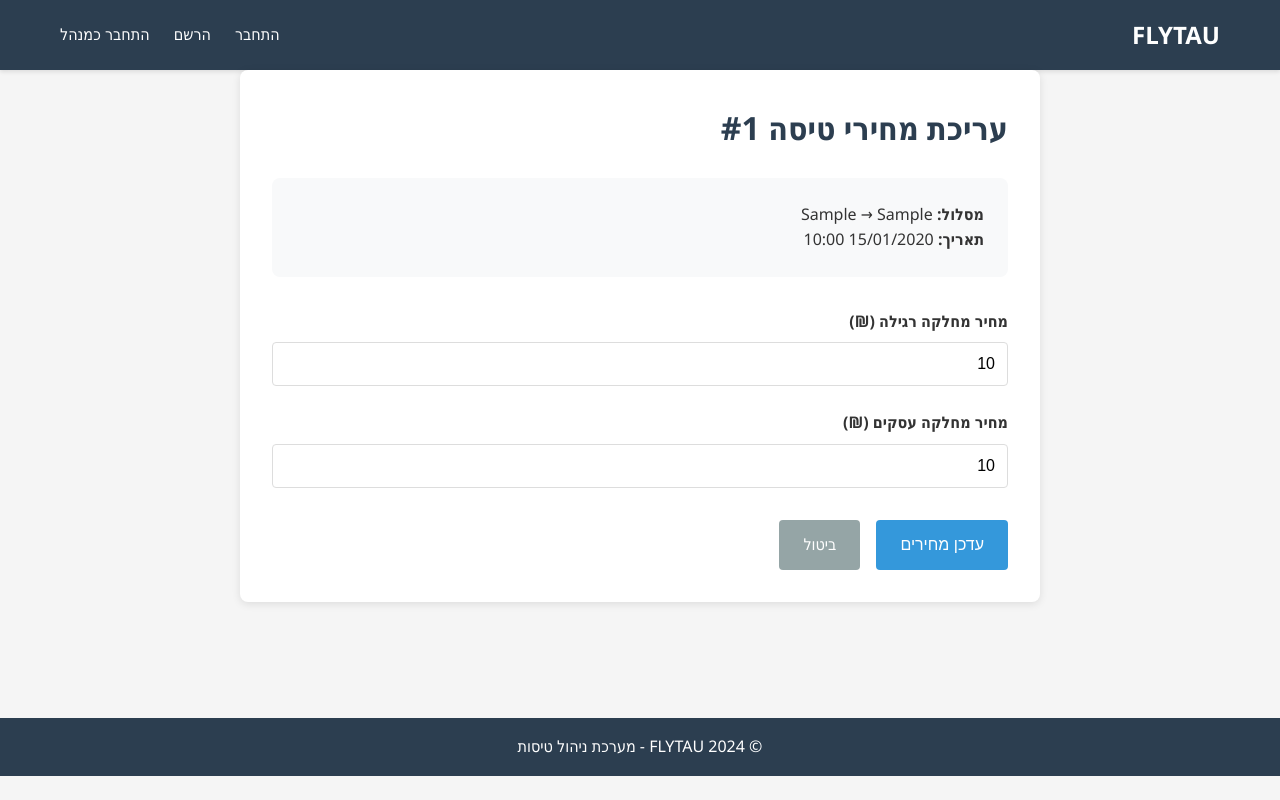
After one commit to mayraviv-tau/FLYTAU, a Flask app: template app/templates/flights/edit_prices.html in a window 1280 px wide. The commit adds this page. Run offline with Flask 3, Linux system fonts and the light colour scheme; the template is opened without the code that fills it: most values are stand-ins (such as "Sample title", 1, 10 or a date in 2020).

Commit message:
Add price editing, fix reports, fix order creation

```diff
--- a/app/routes/orders.py
+++ b/app/routes/orders.py
@@ -71,7 +71,8 @@ def create():
                     return redirect(url_for('flights.seats', flight_id=flight_id))
 
                 # Calculate price (Business: 1500, Economy: 800)
-                price = 1500 if seat_class == 'Business' else 800
+                # Calculate price from flight
+                price = float(flight['price_business']) if seat_class == 'Business' else float(flight['price_economy'])
                 seats_to_book.append((seat_plane_id, seat_class, seat_number, price))
                 total_price += price
 
--- /dev/null
+++ b/app/templates/flights/edit_prices.html
@@ -0,0 +1,30 @@
+{% extends "base.html" %}
+{% block title %}עריכת מחירי טיסה - FLYTAU{% endblock %}
+
+{% block content %}
+<div class="form-container">
+    <h1>עריכת מחירי טיסה #{{ flight.flight_id }}</h1>
+
+    <div class="flight-info">
+        <p><strong>מסלול:</strong> {{ flight.origin_airport }} → {{ flight.destination_airport }}</p>
+        <p><strong>תאריך:</strong> {{ flight.departure_datetime.strftime('%d/%m/%Y %H:%M') }}</p>
+    </div>
+
+    <form method="POST" class="main-form">
+        <div class="form-group">
+            <label for="price_economy">מחיר מחלקה רגילה (₪)</label>
+            <input type="number" id="price_economy" name="price_economy" min="0" step="1" value="{{ flight.price_economy|int }}" required>
+        </div>
+
+        <div class="form-group">
+            <label for="price_business">מחיר מחלקה עסקים (₪)</label>
+            <input type="number" id="price_business" name="price_business" min="0" step="1" value="{{ flight.price_business|int }}">
+        </div>
+
+        <div class="form-actions">
+            <button type="submit" class="btn-primary">עדכן מחירים</button>
+            <a href="{{ url_for('flights.list') }}" class="btn-secondary">ביטול</a>
+        </div>
+    </form>
+</div>
+{% endblock %}
--- a/app/templates/flights/list.html
+++ b/app/templates/flights/list.html
@@ -35,6 +35,9 @@
                     <a href="{{ url_for('managers.assign_crew', flight_id=flight.flight_id) }}" class="btn-primary">
                         שיבוץ צוות
                     </a>
+                    <a href="{{ url_for('flights.edit_prices', flight_id=flight.flight_id) }}" class="btn-secondary">
+                        עריכת מחירים
+                    </a>
                     <form method="POST" action="{{ url_for('flights.update_status', flight_id=flight.flight_id) }}" style="display: inline;">
                         <select name="status" onchange="this.form.submit()">
                             <option value="Active" {% if flight.status == 'Active' %}selected{% endif %}>Active</option>
--- a/app/templates/managers/plane_classes.html
+++ b/app/templates/managers/plane_classes.html
@@ -9,7 +9,7 @@
 </div>
 
 <div class="info-box">
-    <p><strong>מטוס:</strong> {{ plane.manufacturer }} ({{ plane.size_category }}) - רכוש בתאריך: {{ plane.acquisition_date }}</p>
+    <p><strong>מטוס:</strong> {{ plane.manufacturer }} ({{ plane.size_category }}) - נרכש בתאריך: {{ plane.acquisition_date }}</p>
 </div>
 
 <h2>מחלקות קיימות</h2>
```
Also changed, not shown: app/routes/flights.py (+37 -4 lines), app/templates/flights/create.html (+10 -0 lines).
